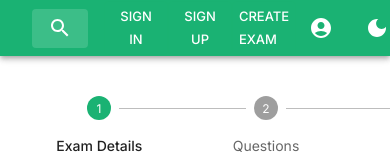
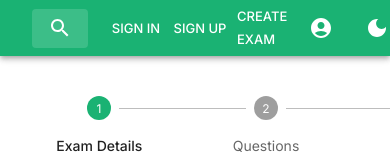
Before and after one commit to Bihan001/quizzio-frontend, a React (Create React App) app: page /create-exam in a window 390 px wide. Shown: the top 160 px of the page. Built offline with nearby package versions, Linux system fonts and the light colour scheme.

Commit message:
theme breakpoint changes

```diff
--- a/src/app.jsx
+++ b/src/app.jsx
@@ -12,6 +12,15 @@ const App = () => {
   const [themeMode, setThemeMode] = useState('light');
 
   const getDesignTokens = (mode) => ({
+    breakpoints: {
+      values: {
+        xs: 0,
+        sm: 480,
+        md: 768,
+        lg: 1024,
+        xl: 1400,
+      },
+    },
     typography: {
       htmlFontSize: 10,
       fontFamily: "'Inter', sans-serif",
--- a/src/components/navbar/index.jsx
+++ b/src/components/navbar/index.jsx
@@ -73,13 +73,13 @@ export default function Navbar(props) {
               <StyledInputBase placeholder='Search…' inputProps={{ 'aria-label': 'search' }} />
             </Search>
             <Box sx={{ flexGrow: 1 }} />
-            <Button variant='outlined' size='small' style={{ color: 'white' }}>
+            <Button variant='text' size='small' style={{ color: 'white' }}>
               Sign In
             </Button>
-            <Button variant='outlined' size='small' style={{ color: 'white' }}>
+            <Button variant='text' size='small' style={{ color: 'white' }}>
               Sign Up
             </Button>
-            <Button variant='outlined' size='small' component={Link} to='/create-exam' style={{ color: 'white' }}>
+            <Button variant='text' size='small' component={Link} to='/create-exam' style={{ color: 'white' }}>
               Create Exam
             </Button>
             <IconButton LinkComponent={Link} to='/profile' size='large' edge='start' color='inherit' style={{ marginLeft: 1 }}>
--- a/src/components/text-editor/index.jsx
+++ b/src/components/text-editor/index.jsx
@@ -42,8 +42,7 @@ import 'tinymce/plugins/noneditable';
 import 'tinymce/plugins/noneditable';
 import 'tinymce/plugins/quickbars';
 import 'tinymce/plugins/emoticons';
-
-const useDarkMode = window.matchMedia('(prefers-color-scheme: dark)').matches;
+import { useTheme } from '@mui/material';
 
 const plugins =
   'print preview paste importcss searchreplace autolink autosave save directionality code visualblocks visualchars fullscreen image link media template codesample table charmap hr pagebreak nonbreaking anchor toc insertdatetime advlist lists wordcount imagetools textpattern noneditable help quickbars emoticons';
@@ -52,6 +51,7 @@ const toolbar =
   'undo redo | bold italic underline strikethrough | fontselect fontsizeselect formatselect | alignleft aligncenter alignright alignjustify | outdent indent |  numlist bullist | forecolor backcolor removeformat | pagebreak | charmap emoticons | fullscreen  preview save print | insertfile image media template link anchor codesample | ltr rtl';
 
 const TinyEditor = (props) => {
+  const theme = useTheme();
   const { width = 700, height = 350 } = props;
   const handleEditorChange = (e) => {
     console.log('Content was updated:', e.target.getContent());
@@ -79,8 +79,9 @@ const TinyEditor = (props) => {
   };
 
   const editorOptions = {
-    skin: useDarkMode ? 'oxide-dark' : 'oxide',
-    content_css: useDarkMode ? 'dark' : 'default',
+    selector: 'textarea',
+    skin: theme.palette.mode === 'dark' ? 'oxide-dark' : 'oxide',
+    content_css: theme.palette.mode === 'dark' ? 'dark' : 'default',
     // content_style: [contentCss, contentUiCss].join('\n'),
     width,
     height,
--- a/src/pages/exam-creation/page1.jsx
+++ b/src/pages/exam-creation/page1.jsx
@@ -42,7 +42,7 @@ const Page1 = () => {
 
   return (
     <>
-      <Grid container spacing={2} direction='row'>
+      <Grid container spacing={5}>
         <Grid item lg={6}>
           <Grid container spacing={2} direction='row' alignItems='center'>
             <Grid item lg={6}>
```
